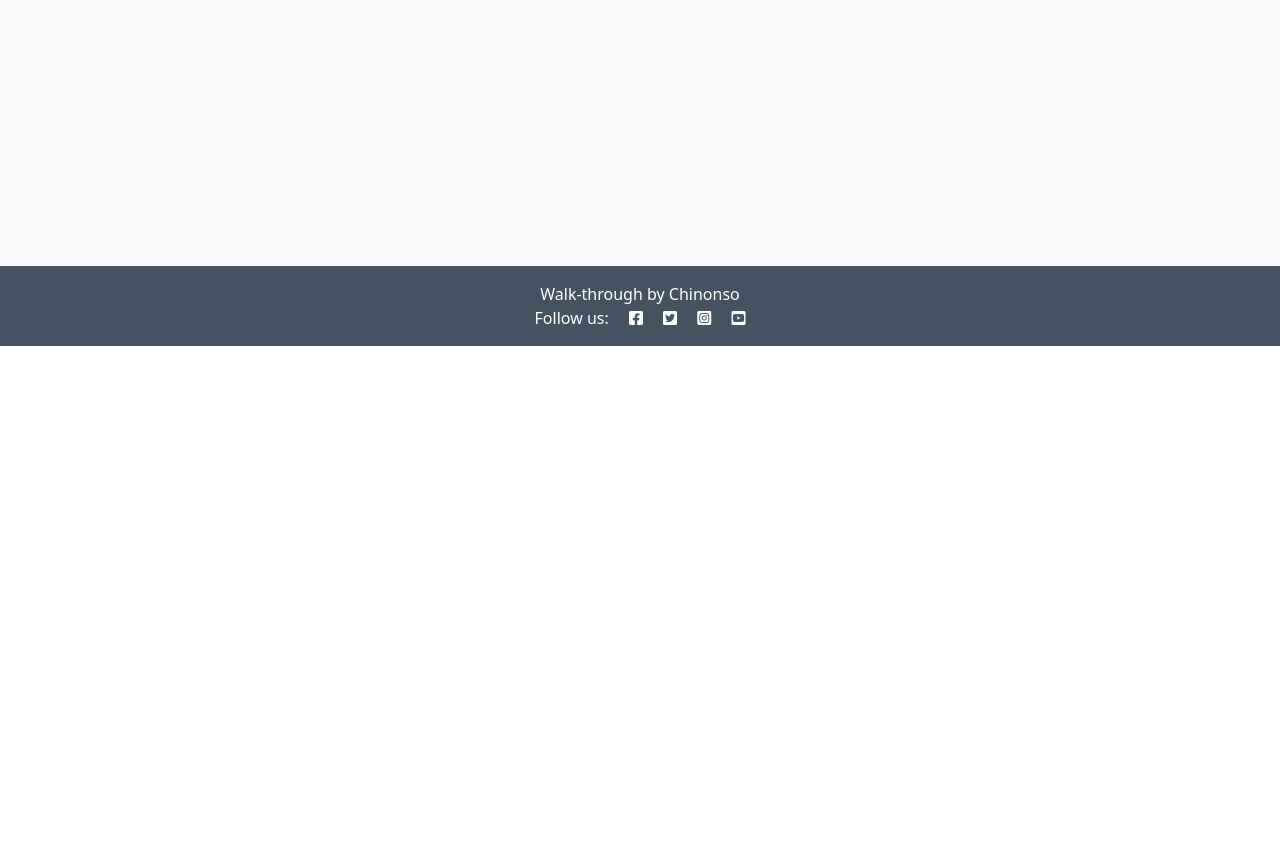
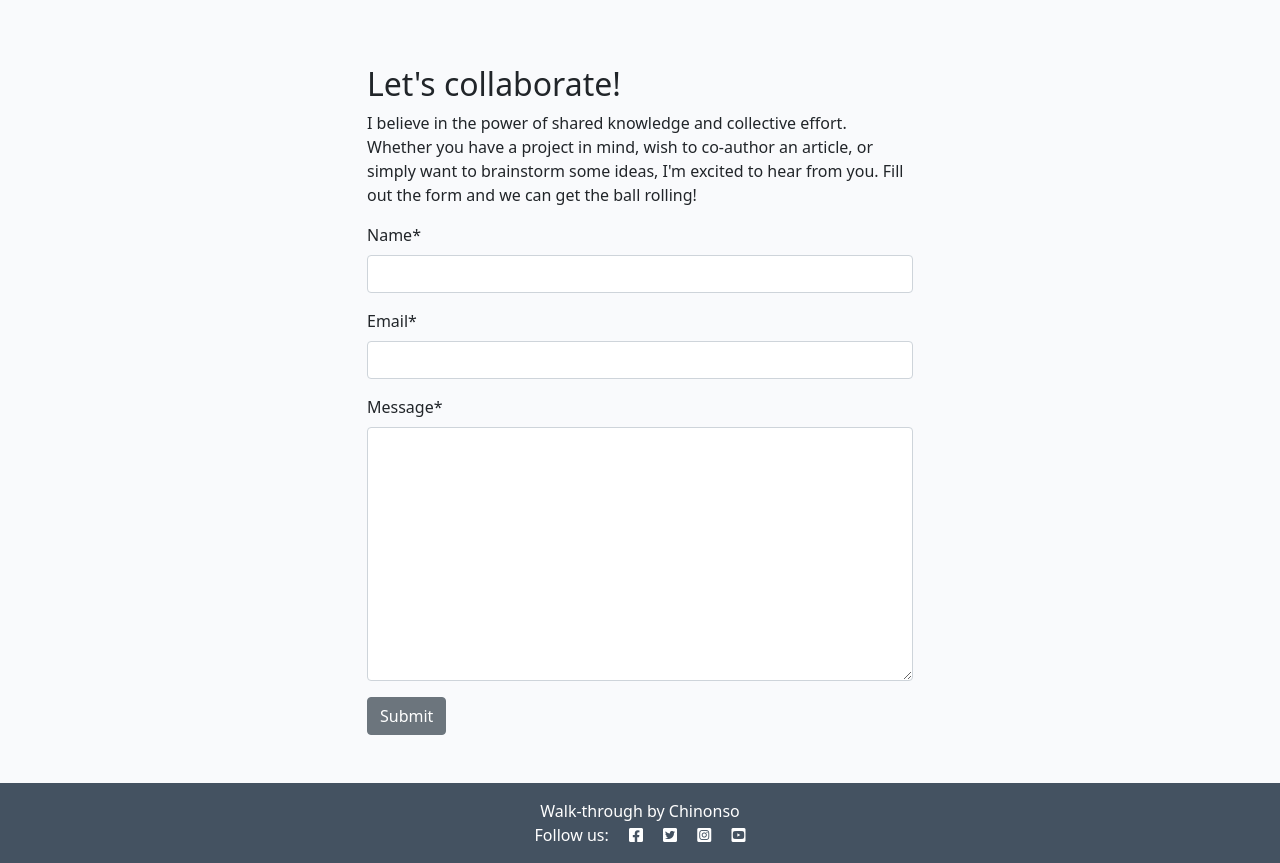
Before and after one commit to dcsndevs/blog-walkthrough, a Django app: page /about/ in a window 1280 px wide. Shown: the part 454-1317 px from the top of the page. Before the commit the page ends 800 px from the top, so only its background shows below. Run offline with Django 4.2, Linux system fonts and the light colour scheme; data that the repository does not hold is empty; some libraries are stand-ins or nearby versions.

Commit message:
Complete message feature on about page

```diff
--- /dev/null
+++ b/about/forms.py
@@ -0,0 +1,8 @@
+from .models import CollaborateRequest
+from django import forms
+
+
+class CollaborateForm(forms.ModelForm):
+    class Meta:
+        model = CollaborateRequest
+        fields = ('name', 'email', 'message')
--- a/about/models.py
+++ b/about/models.py
@@ -1,4 +1,6 @@
 from django.db import models
+
+# Create your models here.
 
 
 class About(models.Model):
@@ -8,3 +10,13 @@ class About(models.Model):
 
     def __str__(self):
         return self.title
+
+
+class CollaborateRequest(models.Model):
+    name = models.CharField(max_length=200)
+    email = models.EmailField()
+    message = models.TextField()
+    read = models.BooleanField(default=False)
+
+    def __str__(self):
+        return f"Collaboration request from {self.name}"
--- a/about/templates/about/about.html
+++ b/about/templates/about/about.html
@@ -1,15 +1,15 @@
 {% extends 'base.html' %}
+{% load static %}
+{% load crispy_forms_tags %}
+
 {% block content %}
-{% load static %}
 <div class="container mt-5">
     <div class="row">
-    <div class="col-4 text-center">
-      <img src="{% static 'images/nobody.jpg' %}" width="75%" />
+        <div class="col-12 col-md-4 text-center">
+            <img src="{% static 'images/nobody.jpg' %}" width="75%">
         </div>
-    <div class="col-8">
-      <!-- Title goes between these h2 tags -->
+        <div class="col-12 col-md-8">
             <h2>{{ about.title }}</h2>
-      <!-- Content goes directly underneath this -->
             {{ about.content | safe }}
         </div>
     </div>
@@ -20,5 +20,24 @@
           <p class="text-end"><em>Updated on: {{ about.updated_on }}</em></p>
         </div>
     </div>
+    <div class="row justify-content-center">
+        <div class="col-12 col-md-6 my-5">
+            <h2>Let's collaborate!</h2>
+            <p>I believe in the power of shared knowledge and collective effort.
+                Whether you have a project in mind, wish to co-author
+                an article, or simply want to brainstorm some ideas,
+                I'm excited to hear from you. Fill out the form
+                and we can get the ball rolling!</p>
+
+            <!-- add your form here. Your submit button should
+              have the classes of btn, btn-secondary -->
+              <form method="post">
+                {{ collaborate_form | crispy }}
+                {% csrf_token %}
+                <button class="btn btn-secondary"
+                  type="submit">Submit</button>
+              </form>
+        </div>
+    </div>
 </div>
 {% endblock content %}
--- a/about/views.py
+++ b/about/views.py
@@ -1,15 +1,25 @@
 from django.shortcuts import render
+from django.contrib import messages
 from .models import About
+from .forms import CollaborateForm
 
 
 def about_me(request):
-    """
-    Renders the About page
-    """
+
+    if request.method == "POST":
+        collaborate_form = CollaborateForm(data=request.POST)
+        if collaborate_form.is_valid():
+            collaborate_form.save()
+            messages.add_message(request, messages.SUCCESS, "Collaboration request received! I endeavour to respond within 2 working days.")
+
     about = About.objects.all().order_by('-updated_on').first()
+    collaborate_form = CollaborateForm()
 
     return render(
         request,
         "about/about.html",
-        {"about": about},
+        {
+            "about": about,
+            "collaborate_form": collaborate_form
+        },
     )
--- a/blog/views.py
+++ b/blog/views.py
@@ -30,6 +30,7 @@ def post_detail(request, slug):
     comment_count = post.comments.filter(approved=True).count()
 
     if request.method == "POST":
+        print("Received a POST request")
         comment_form = CommentForm(data=request.POST)
         if comment_form.is_valid():
             comment = comment_form.save(commit=False)
@@ -42,7 +43,7 @@ def post_detail(request, slug):
     )
 
     comment_form = CommentForm()
-
+    print("About to render template")
     return render(
         request,
         "blog/post_detail.html",
@@ -51,5 +52,4 @@ def post_detail(request, slug):
         "comment_count": comment_count,
         "comment_form": comment_form,
         },
-
     )
```
Also changed, not shown: about/admin.py (+13 -2 lines), about/migrations/0002_collaboraterequest.py (added), blog/forms.py (line endings or trailing spaces). Lines whose indentation alone changed are shown as unchanged.
